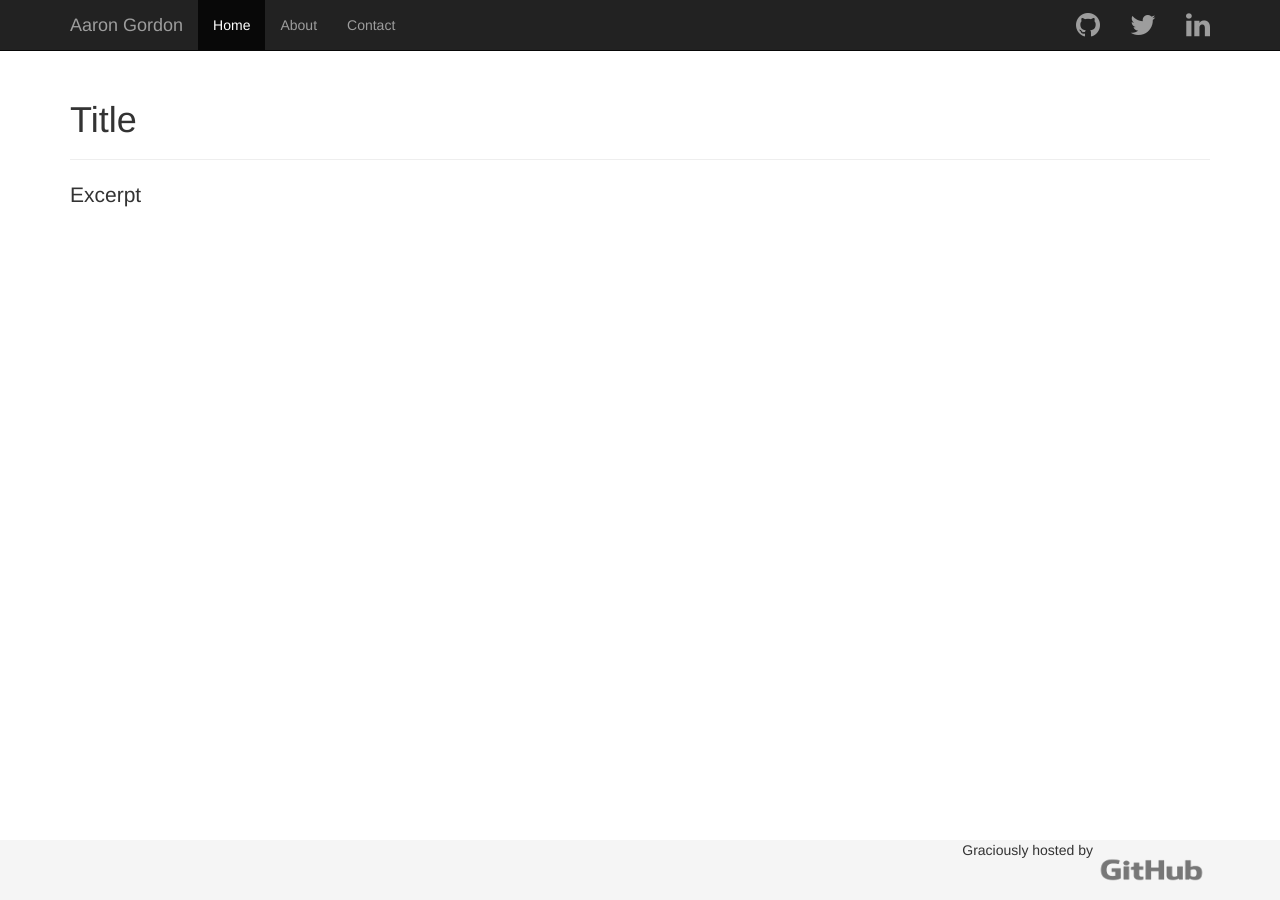
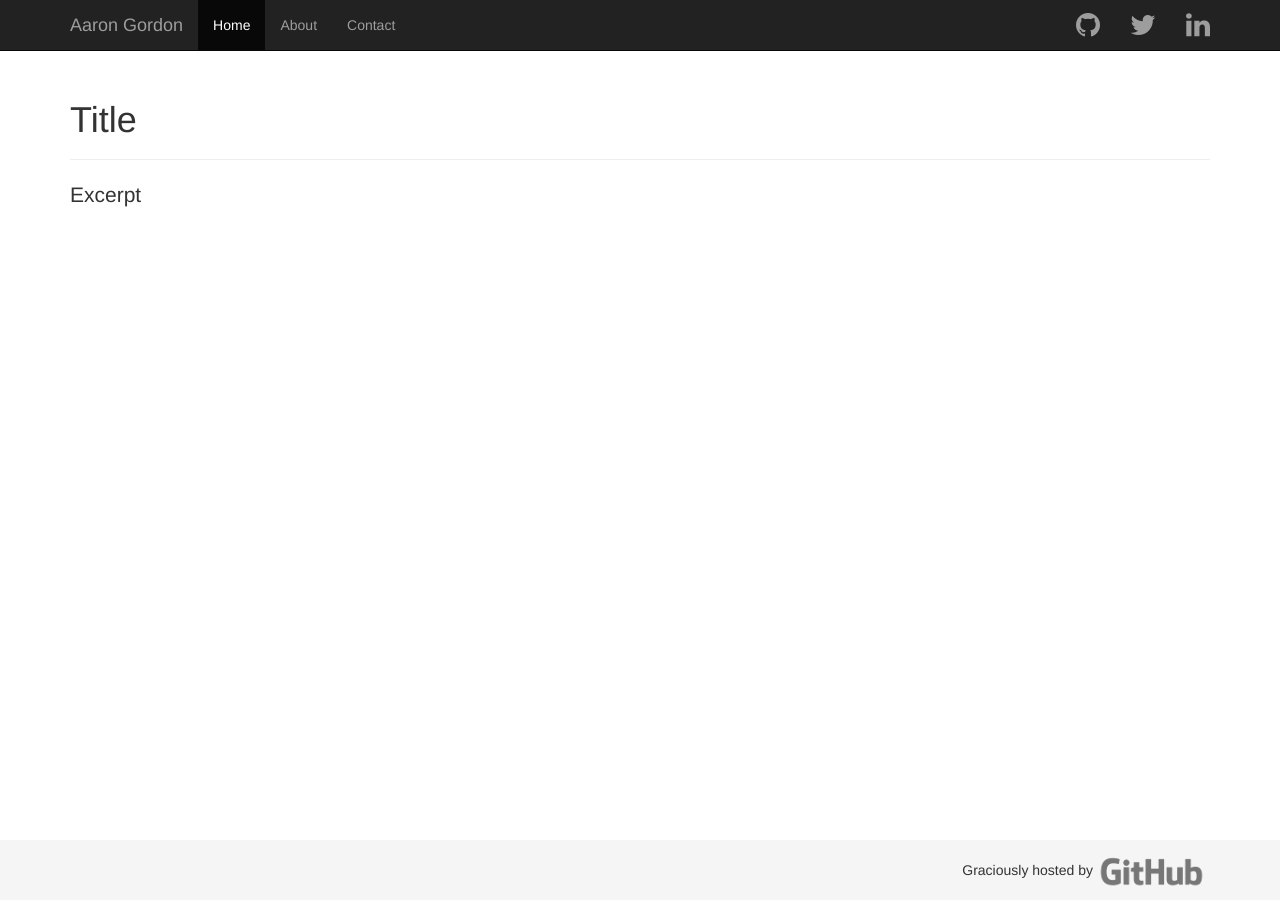
Before and after one commit to aarondgordon/aarondgordon.github.io, a Jekyll site: the page built from index.html, in a window 1280 px wide. Built offline with Jekyll 4.4.1, drawn with Linux system fonts in a browser that asks for light colours; nearby versions of some CDN libraries.

Commit message:
Update default-layout.css

```diff
--- a/assets/css/default-layout.css
+++ b/assets/css/default-layout.css
@@ -26,7 +26,8 @@ body {
 }
 
 .footer-text {
-  padding-top: 20px;
+  position: relative;
+  top: 20px;
 }
 
 .github-logo {
@@ -34,7 +35,7 @@ body {
 }
 
 .github-logo img {
-  padding-top: 12px;
+  margin-top: 8px;
 }
 
 .wide-container {
```
